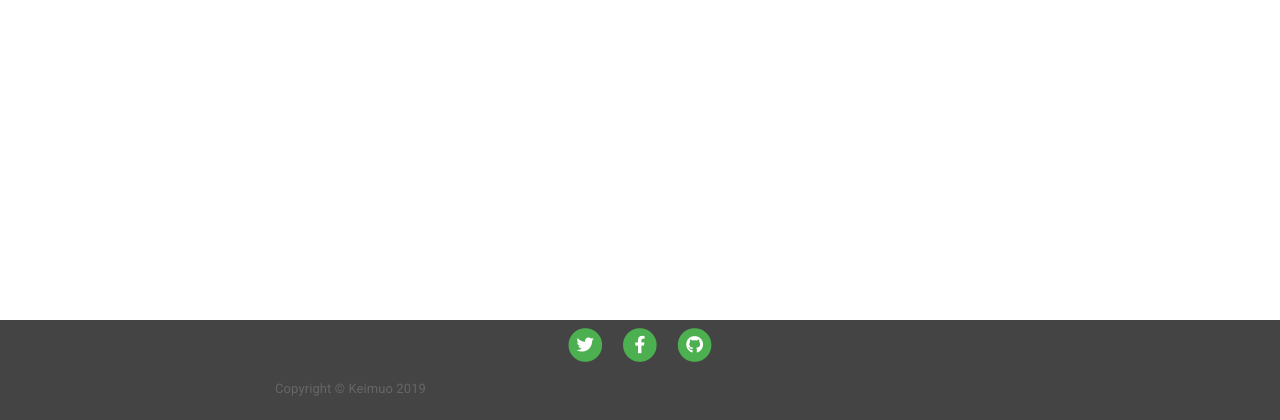
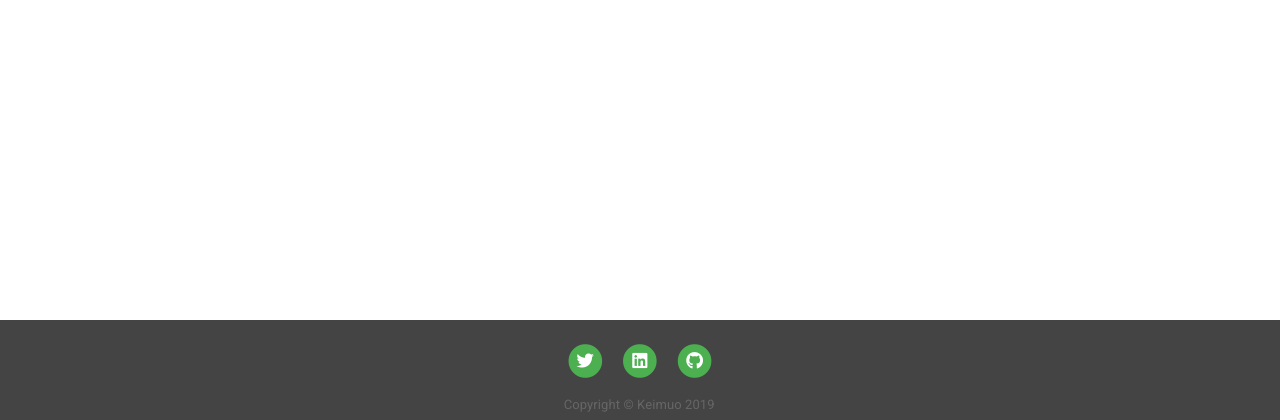
Before and after one commit to kevinmulot/my-blog, a PHP site: template src/View/blog.twig in a window 1280 px wide. Shown: the part 480-900 px from the top of the page. Run offline with PHP 8.4, Linux system fonts and the light colour scheme; the template is opened without the code that fills it, so the values that code supplies are empty; some libraries are stand-ins or nearby versions.

Commit message:
Updated links on glyphicons

```diff
--- a/src/View/layout/footer.twig
+++ b/src/View/layout/footer.twig
@@ -2,10 +2,10 @@
 <footer>
     <div class="container">
         <div class="row footer">
-            <div class="col-lg-8 mt-2 col-md-10 mx-auto">
+            <div class=" mt-4 mx-auto">
                 <ul class="list-inline text-center">
                     <li class="list-inline-item">
-                        <a href="#">
+                        <a href="https://twitter.com/MulotKevin">
                   <span class="fa-stack fa-lg">
                     <i class="fas fa-circle fa-stack-2x"></i>
                     <i class="fab fa-twitter fa-stack-1x fa-inverse"></i>
@@ -13,15 +13,15 @@
                         </a>
                     </li>
                     <li class="list-inline-item">
-                        <a href="#">
+                        <a href="https://www.linkedin.com/in/kevin-mulot">
                   <span class="fa-stack fa-lg">
                     <i class="fas fa-circle fa-stack-2x"></i>
-                    <i class="fab fa-facebook-f fa-stack-1x fa-inverse"></i>
+                    <i class="fab fa-linkedin fa-stack-1x fa-inverse"></i>
                   </span>
                         </a>
                     </li>
                     <li class="list-inline-item">
-                        <a href="#">
+                        <a href="https://github.com/kevinmulot">
                   <span class="fa-stack fa-lg">
                     <i class="fas fa-circle fa-stack-2x"></i>
                     <i class="fab fa-github fa-stack-1x fa-inverse"></i>
```
